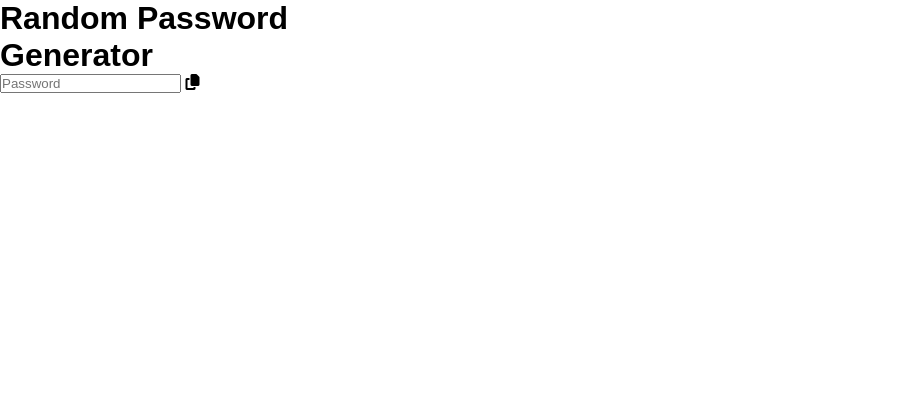
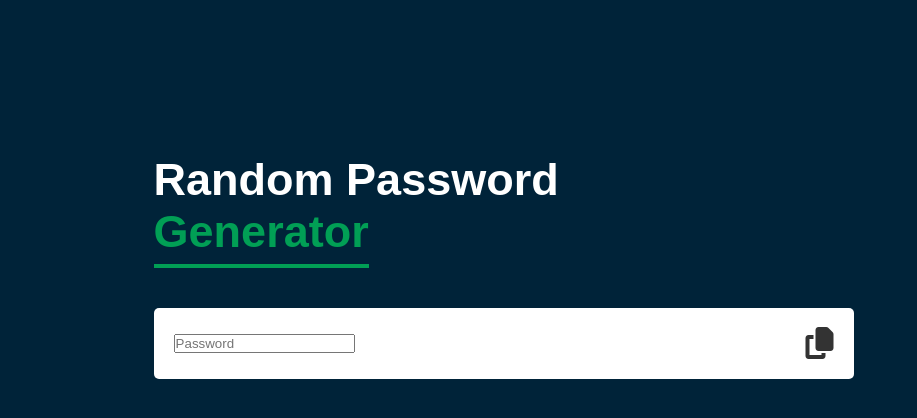
Before and after one commit to christiansanchez-SE/Random-Password-Generator, a plain HTML site: page index.html in a window 1280 px wide. Shown: the whole page, without its empty margins (0-917 px from the left). Drawn offline with Linux system fonts and the light colour scheme.

Commit message:
adding styling to the containers

```diff
--- a/index.html
+++ b/index.html
@@ -12,10 +12,10 @@
     </head>
     <body>
         <div class="container">
-            <h1>Random Password <br> Generator</h1>
+            <h1>Random Password <br> <span>Generator</span></h1>
             <div class="display">
                 <input type="text" id="Password" placeholder="Password">
-                <i class="fa-solid fa-copy"></i>
+                <i class="fa-solid fa-copy fa-2xl"></i>
             </div>
         </div>
         <script src="app.js" async defer></script>
--- a/style.css
+++ b/style.css
@@ -4,3 +4,39 @@
     font-family: 'Poppins', sans-serif;
     box-sizing: border-box;
 }
+
+body{
+    background-color: #002339;
+    color: white;
+}
+
+.container{
+   margin: 12%;
+   width: 90%;
+   max-width: 700px;
+}
+
+.display{
+    width: 100%;
+    margin-top: 50px;
+    margin-bottom: 30px;
+    background-color: #fff;
+    color: #333;
+    display: flex;
+    align-items: center;
+    justify-content: space-between;
+    padding: 26px 20px;
+    border-radius: 5px;
+}
+
+.container h1{
+    font-weight: 500px;
+    font-size: 45px;
+}
+
+.container h1 span{
+
+    color: #019f55;
+    border-bottom: 4px solid #019f55;
+    padding-bottom: 7px;
+}
```
